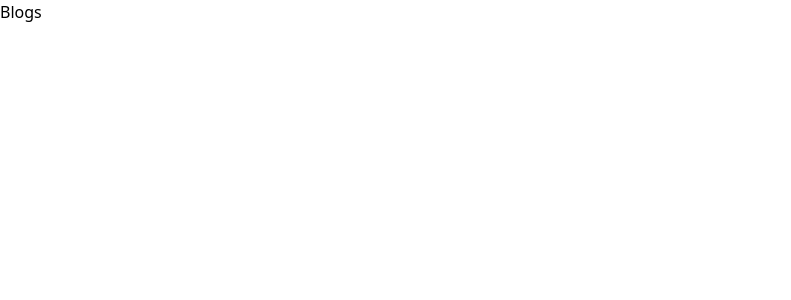
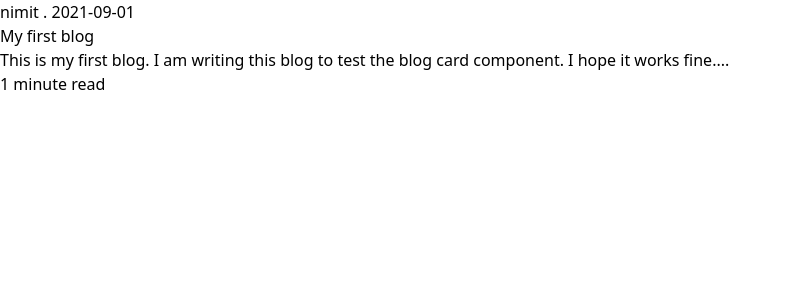
Before and after one commit to Nimit1775/Medium-Clone, a React (Vite) app in the folder frontend/: page /blogs in a window 1280 px wide. Shown: the top 300 px of the page, without its empty margins (0-791 px from the left). Built offline with nearby package versions, Linux system fonts and the light colour scheme.

Commit message:
working on blogs components

```diff
--- a/frontend/src/components/BlogCard.tsx
+++ b/frontend/src/components/BlogCard.tsx
@@ -1,9 +1,33 @@
+interface BlogCardProps {
+  authorName : string  ;
+  title : string ;
+  content : string   ;
+  publishedDate : string ;
+}
+export const BlogCard = ({
+      authorName,
+      title,
+      content,
+      publishedDate
 
-
-export const BlogCard = () => {
+} : BlogCardProps) => {
   return (
     <div>
+        <div>
+          {authorName} . {publishedDate}
+        </div>
+        <div>
+          {title}
+        </div>
+        <div>
+          {content.slice(0,100) + "..."  }
+        </div>
+        <div>
+        {`${Math.ceil(content.length / 100)} minute read  `}
+        </div>
+        <div className="bg-slate-200 h-1 w-full">
 
+        </div>
     </div>
   )
 }
--- a/frontend/src/pages/Blogs.tsx
+++ b/frontend/src/pages/Blogs.tsx
@@ -1,6 +1,14 @@
+import { BlogCard } from "../components/BlogCard"
 
 export const Blogs = () => {
   return (
-    <div>Blogs</div>
+    <div>
+      <BlogCard
+      authorName = {"nimit"}
+      title= {"My first blog"}
+      content = {"This is my first blog. I am writing this blog to test the blog card component. I hope it works fine."}
+      publishedDate ={ "2021-09-01" }
+      />
+    </div>
   )
 }
```
